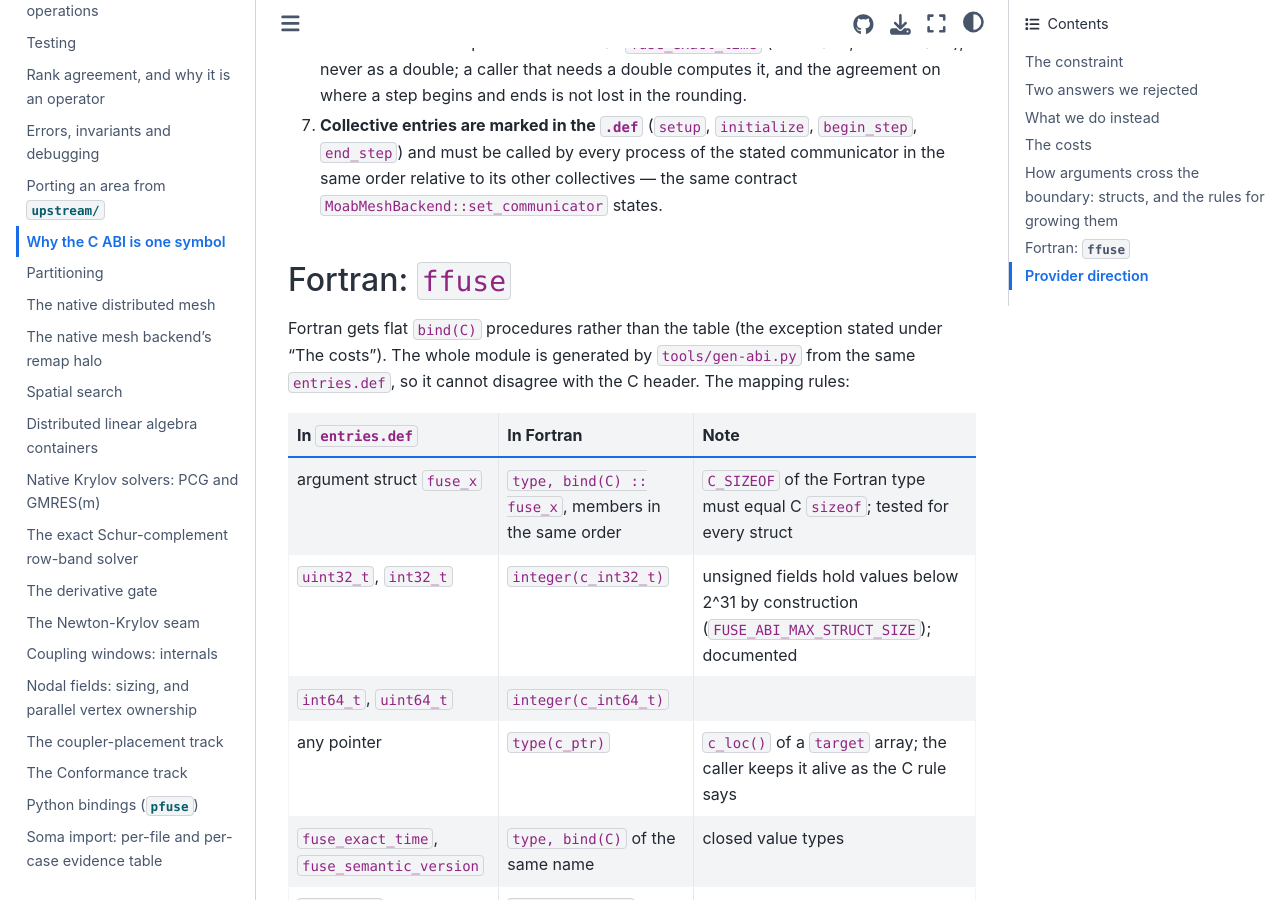
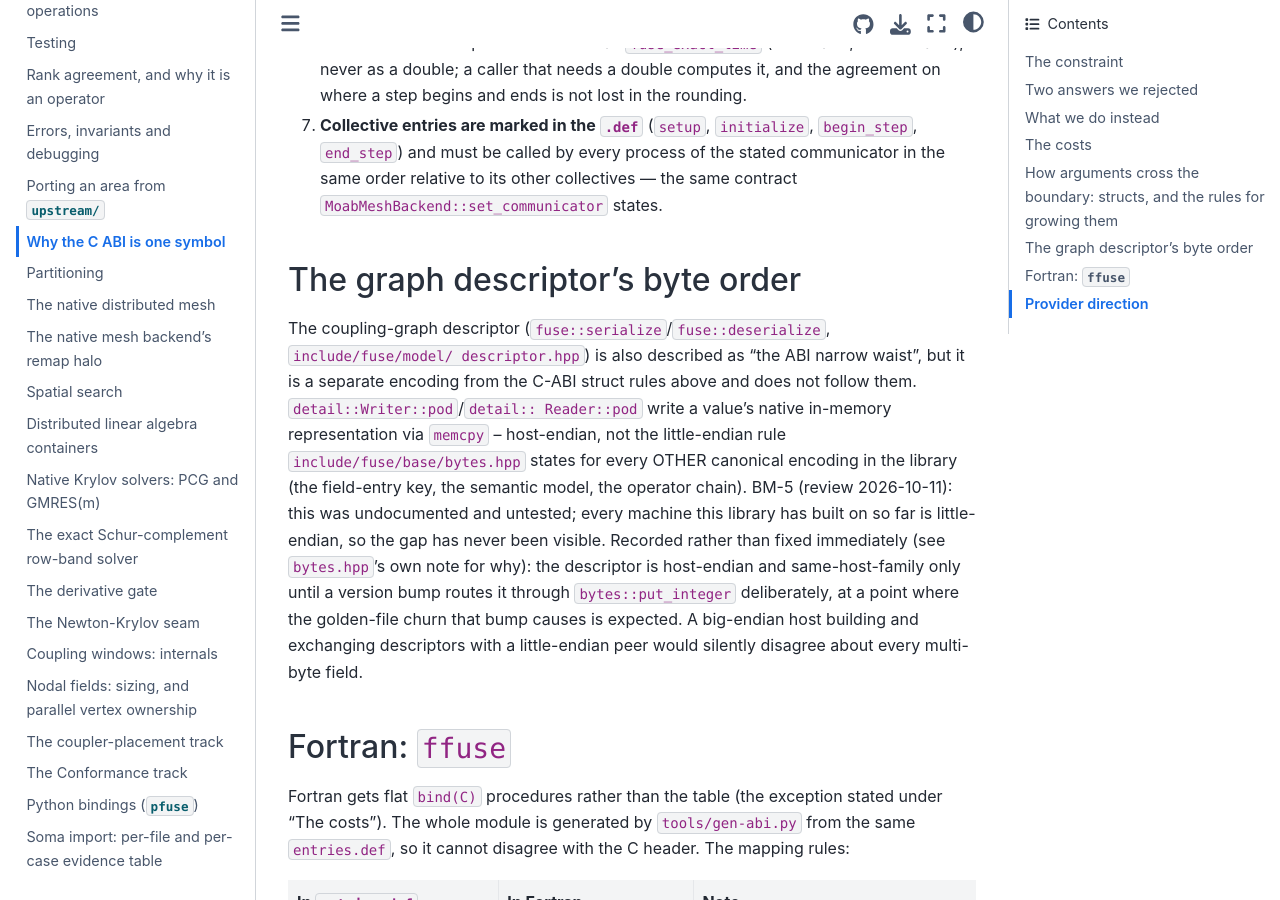
Before and after one commit to vijaysm/fuse, a Sphinx documentation site: the page built from docs/dev/abi-design.md, in a window 1280 px wide and 900 px high, scrolled down 3159 px. Built offline with Sphinx 7.4.7 and the Sphinx Book theme 1.1.4, drawn with Linux system fonts in a browser that asks for light colours; pages that are not in the unit, such as notebooks, are missing from menus.

Commit message:
Document that the graph descriptor is host-endian, same-host only
Writer::pod and Reader::pod memcpy the native in-memory representation,
while bytes.hpp states a little-endian rule for every other canonical
encoding in the library. All current hosts are little-endian, so the gap
has never shown, but a big-endian host exchanging descriptors with a
little-endian peer would silently disagree on every multi-byte field.
Note this in bytes.hpp, descriptor.hpp and abi-design.md; routing the
descriptor through bytes::put_integer is left for a descriptor version
bump, where the golden-file churn is expected.

```diff
--- a/docs/dev/abi-design.md
+++ b/docs/dev/abi-design.md
@@ -114,6 +114,21 @@ rules, each of which a test enforces:
    relative to its other collectives — the same contract `MoabMeshBackend::set_communicator`
    states.
 
+## The graph descriptor's byte order
+
+The coupling-graph descriptor (`fuse::serialize`/`fuse::deserialize`, `include/fuse/model/
+descriptor.hpp`) is also described as "the ABI narrow waist", but it is a separate encoding
+from the C-ABI struct rules above and does not follow them. `detail::Writer::pod`/`detail::
+Reader::pod` write a value's native in-memory representation via `memcpy` -- host-endian, not
+the little-endian rule `include/fuse/base/bytes.hpp` states for every OTHER canonical encoding
+in the library (the field-entry key, the semantic model, the operator chain). BM-5 (review
+2026-10-11): this was undocumented and untested; every machine this library has built on so
+far is little-endian, so the gap has never been visible. Recorded rather than fixed immediately
+(see `bytes.hpp`'s own note for why): the descriptor is host-endian and same-host-family only
+until a version bump routes it through `bytes::put_integer` deliberately, at a point where the
+golden-file churn that bump causes is expected. A big-endian host building and exchanging
+descriptors with a little-endian peer would silently disagree about every multi-byte field.
+
 ## Fortran: `ffuse`
 
 Fortran gets flat `bind(C)` procedures rather than the table (the exception stated under "The
```
Also changed, not shown: 2 other files.
